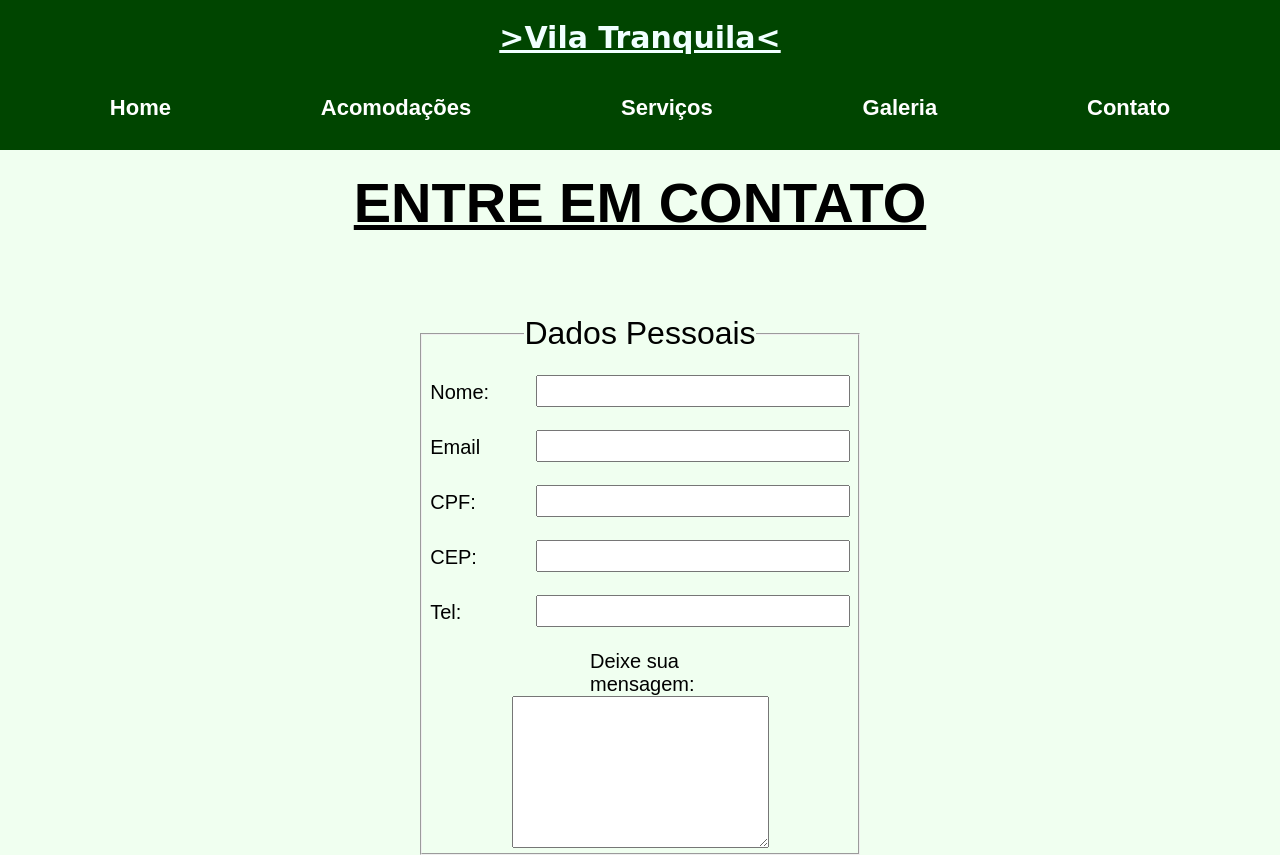
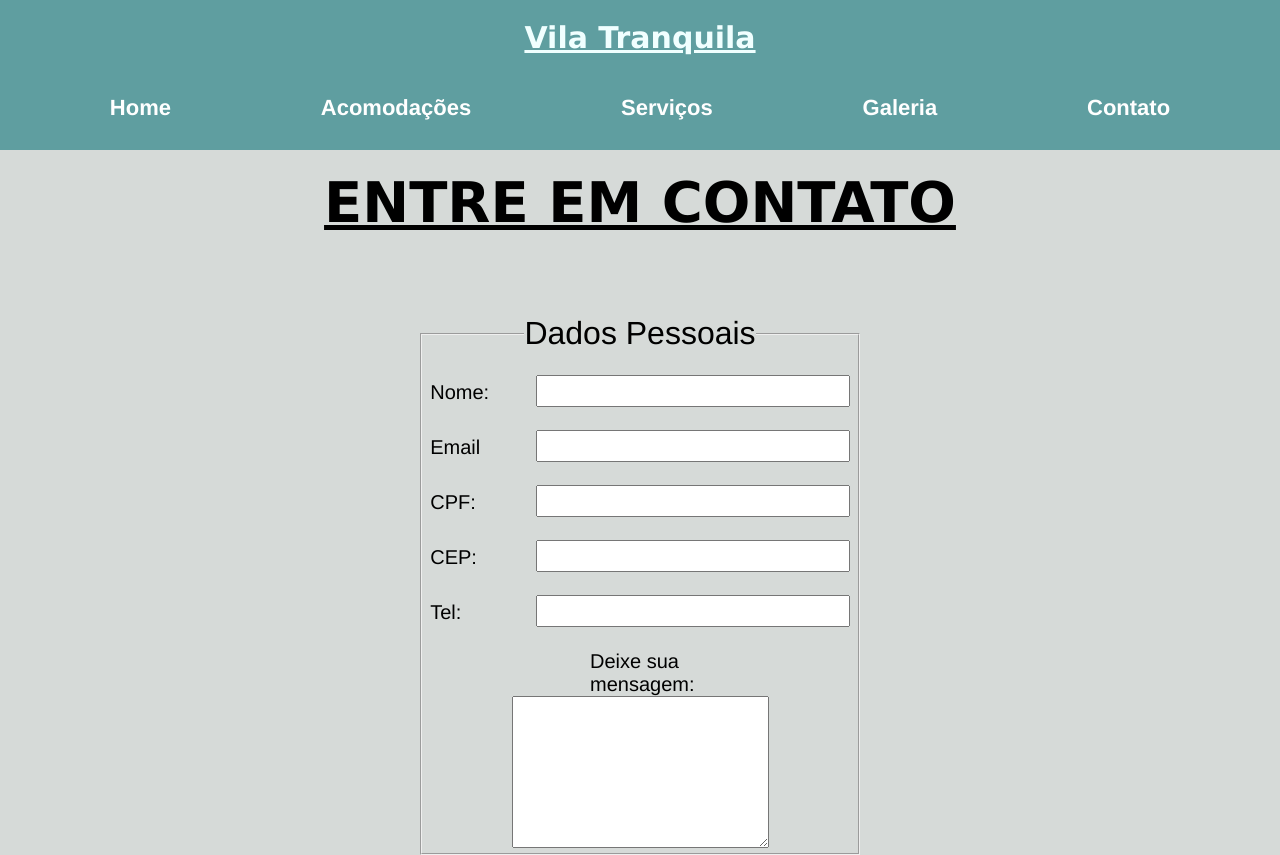
Before and after one commit to Rafa130206/CP2_1TDSPI, a plain HTML site: page HTML/contato.html in a window 1280 px wide. Shown: the top 855 px of the page. Drawn offline with Linux system fonts and the light colour scheme.

Commit message:
commit18

```diff
--- a/HTML/contato.html
+++ b/HTML/contato.html
@@ -8,7 +8,7 @@
 </head>
 <body>
     <header class="header">
-        <h2><a href="/index.html" class="titulo">>Vila Tranquila<</a></h2>
+        <h2><a href="/index.html" class="titulo">Vila Tranquila</a></h2>
         <nav>
             <ul>
                 <li><a href="/index.html" class="home">Home</a></li>
--- a/css/style.css
+++ b/css/style.css
@@ -1,11 +1,11 @@
 *{
     padding: 0;
     margin: 0;
-    font-family: Arial, Helvetica, sans-serif;
+    font-family:'Franklin Gothic Medium', 'Arial Narrow', Arial, sans-serif
 }
 
 body{
-    background-color:honeydew;
+    background-color: rgba(184, 190, 187, 0.568);
 }
 
 section{
@@ -19,12 +19,13 @@ h1{
     margin: 15px;
     margin-bottom: 40px;
     text-decoration: underline;
+    font-family: 'Lucida Sans', 'Lucida Sans Regular', 'Lucida Grande', 'Lucida Sans Unicode', Geneva, Verdana, sans-serif;
 }
 
 /* ============================ Header ============================ */
 
 .header{
-    background-color: rgb(0, 69, 0);
+    background-color: cadetblue;
     height: 150px;
 }
 
@@ -32,12 +33,13 @@ h2{
     text-align: center;
     padding-top: 20px;
     font-size: 30px;
+    font-family: 'Lucida Sans', 'Lucida Sans Regular', 'Lucida Grande', 'Lucida Sans Unicode', Geneva, Verdana, sans-serif;
 }
 
 .titulo{
+    font-family: 'Lucida Sans', 'Lucida Sans Regular', 'Lucida Grande', 'Lucida Sans Unicode', Geneva, Verdana, sans-serif;
     text-decoration: underline;
     color:azure;
-    font-family: "Dancing Script", cursive;
     font-optical-sizing: auto;
     font-weight: weight;
     font-style: normal;
@@ -292,7 +294,7 @@ input{
 footer{
     font-size: 18px;
     text-align: center;
-    background-color: rgb(0, 69, 0);
+    background-color: cadetblue;
     color: white;
     padding: 10px;
 }
```
Also changed, not shown: HTML/Servicos.html (+1 -1 lines), HTML/acomodacoes.html (+1 -1 lines), HTML/galeria.html (+1 -1 lines), index.html (+1 -1 lines).
